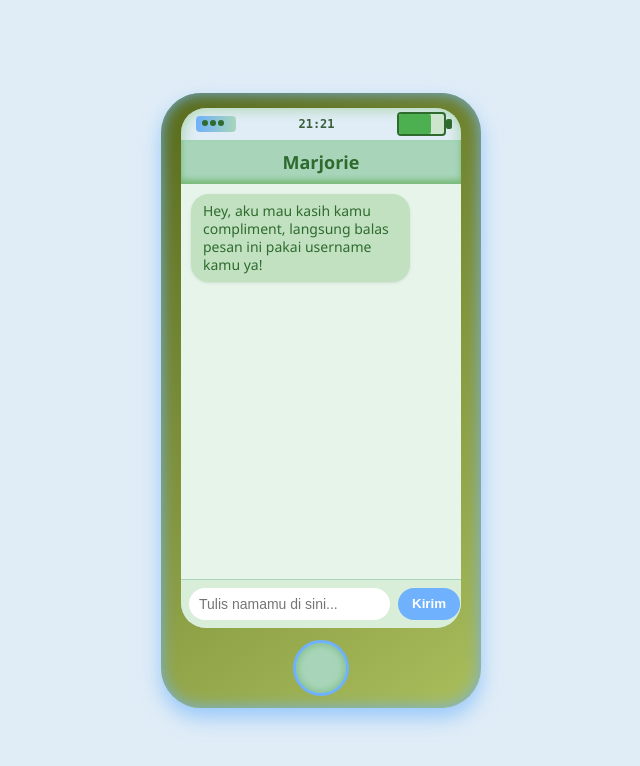
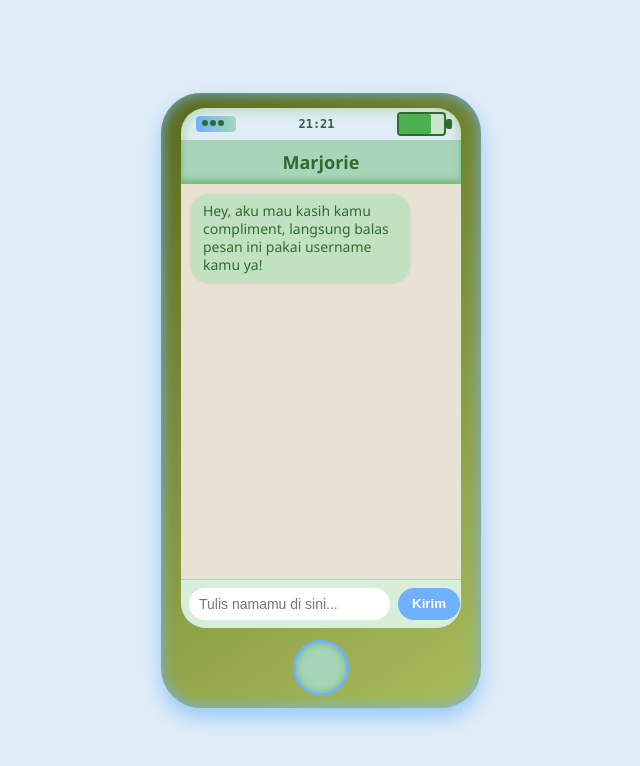
Before and after one commit to 307temporaryredirect/compliments, a Flask app: page / in a window 1280 px wide. Shown: the top 766 px of the page, without its empty margins (319-959 px from the left). Run offline with Flask 3, Linux system fonts and the light colour scheme.

Commit message:
Update style.css

```diff
--- a/static/css/style.css
+++ b/static/css/style.css
@@ -112,7 +112,7 @@ body {
 .chat-window {
   flex: 1;
   padding: 10px; /* Sedikit padding */
-  background-color: #e6f4ea;
+  background-color: #e8e2d4;
   overflow-y: auto;
   display: flex;
   flex-direction: column;
```
